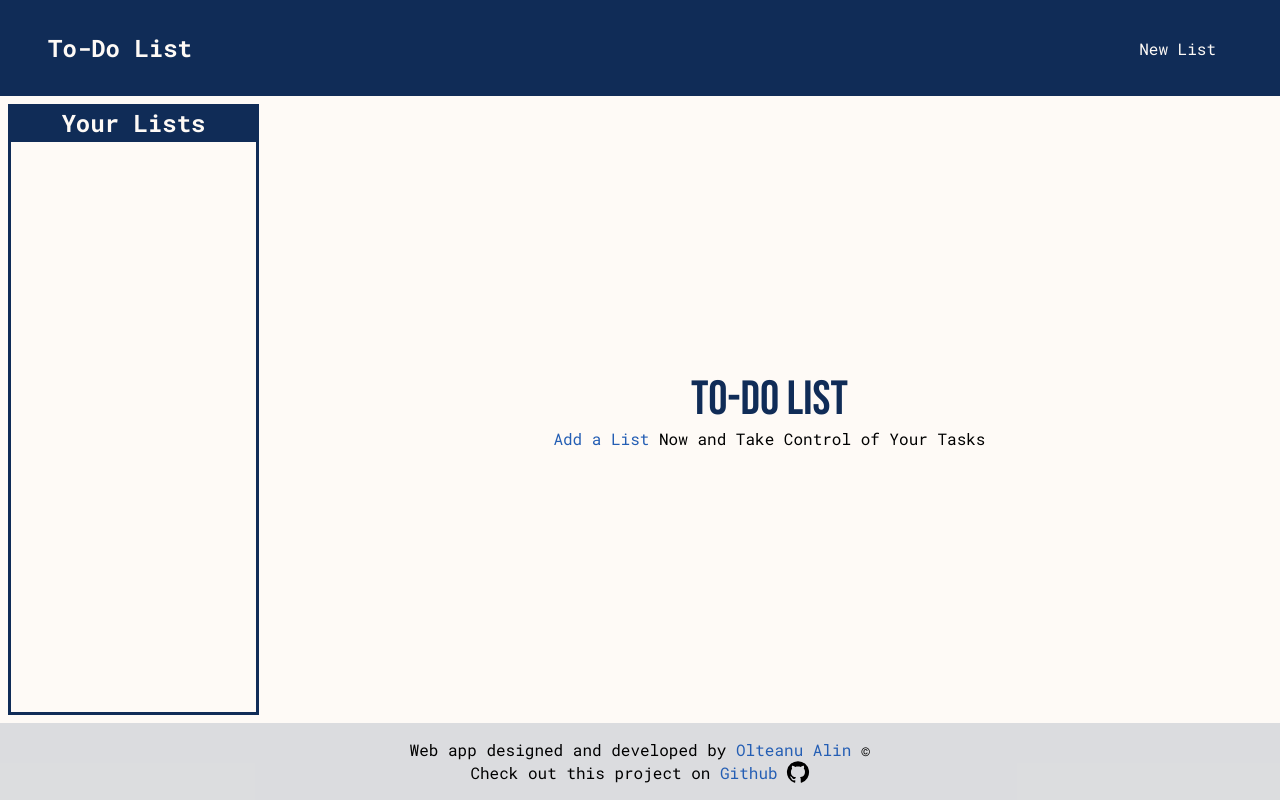
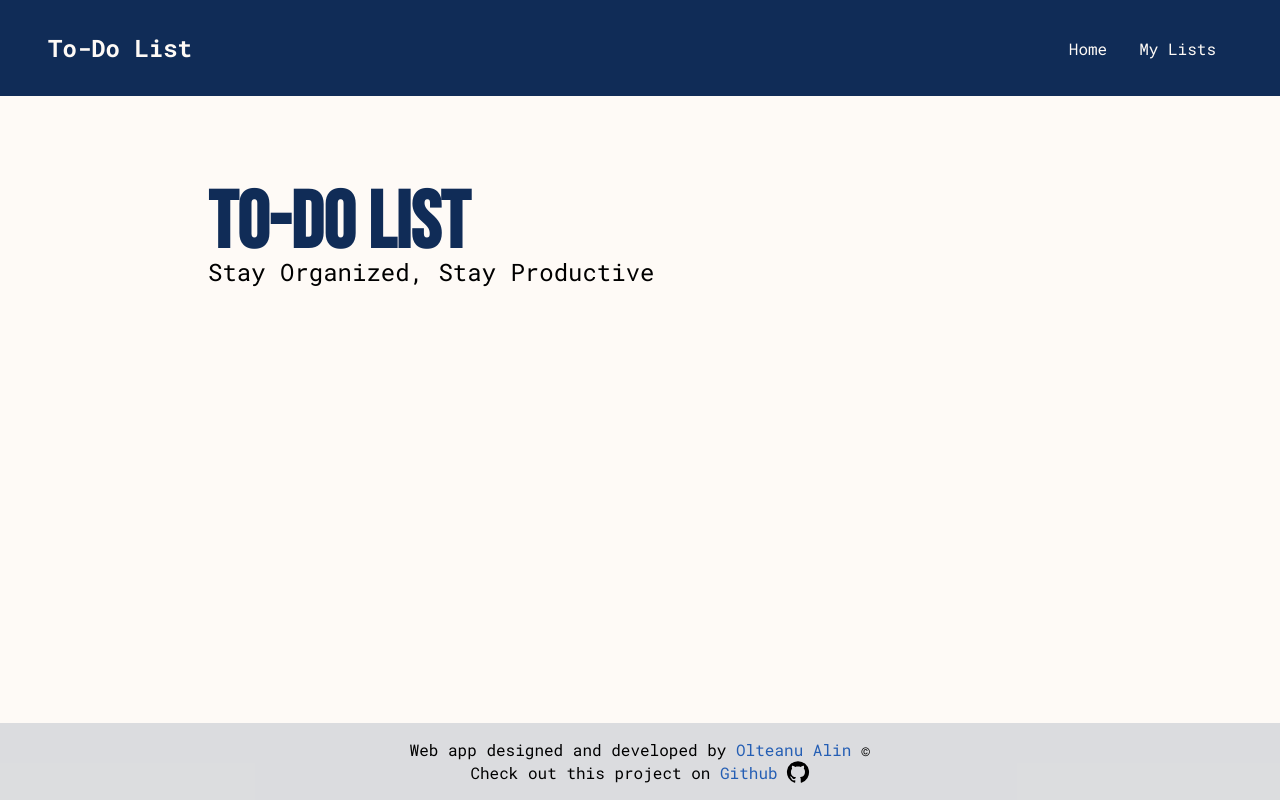
Before and after one commit to alin1k/React-ToDoList, a React (Create React App) app: page / in a window 1280 px wide. Built offline with nearby package versions, Linux system fonts and the light colour scheme.

Commit message:
Added home page and not-found page using react-router-dom

```diff
--- a/package.json
+++ b/package.json
@@ -14,6 +14,7 @@
     "react": "^18.3.1",
     "react-dom": "^18.3.1",
     "react-redux": "^9.1.2",
+    "react-router-dom": "^6.25.1",
     "react-scripts": "5.0.1",
     "sweetalert2": "^11.12.3",
     "web-vitals": "^2.1.4"
--- a/src/App.jsx
+++ b/src/App.jsx
@@ -2,13 +2,24 @@ import NavBar from "./components/NavBar/NavBar";
 import ListGrid from "./components/ListGrid/ListGrid";
 import Footer from "./components/Footer/Footer";
 import "./App.css"
+import { BrowserRouter, Route, Routes } from "react-router-dom";
+import Home from "./components/Home/Home";
+import NotFound from "./components/NotFound/NotFound";
 
 function App() {
   return (
     <div className="App">
-      <NavBar/>
-      <ListGrid/>
-      <Footer/>
+      <BrowserRouter>
+        <NavBar/>
+
+        <Routes>
+          <Route path="/" element={<Home/>}/>
+          <Route path="/lists" element={<ListGrid/>}/>
+          <Route path="*" element={<NotFound/>}/>
+        </Routes>
+
+        <Footer/>
+      </BrowserRouter>
     </div>
   );
 }
--- /dev/null
+++ b/src/components/Home/Home.css
@@ -0,0 +1,18 @@
+@import url('https://fonts.googleapis.com/css2?family=Bebas+Neue&display=swap');
+
+.home{
+  flex: 1;
+  padding: 5rem 13rem;
+}
+
+.home-header{
+  font-family: "Bebas Neue", sans-serif;
+  font-weight: 600;
+  font-size: 5rem;
+  color: #102C57;
+}
+
+.home-subheader{
+  font-weight: 400;
+  margin-top: -1rem;
+}
--- /dev/null
+++ b/src/components/Home/Home.jsx
@@ -0,0 +1,14 @@
+import React from 'react'
+import "./Home.css"
+// import { Link } from 'react-router-dom'
+
+function Home() {
+  return (
+    <div className="home">
+      <h1 className='home-header'>To-Do List</h1>
+      <h2 className='home-subheader'>Stay Organized, Stay Productive</h2>
+    </div>
+  )
+}
+
+export default Home
--- a/src/components/ListGrid/ListGrid.jsx
+++ b/src/components/ListGrid/ListGrid.jsx
@@ -39,7 +39,7 @@ function ListGrid() {
         </div>
         :
         <div className="headerContainer">
-          <h1 className="header">TO-DO LIST</h1>
+          <h1 className="header">MY TO-DO LISTS</h1>
           <p>
             <span className="addListLink" onClick={()=>{dispatch(addList())}}>Add a List </span>
             Now and Take Control of Your Tasks
--- a/src/components/NavBar/NavBar.css
+++ b/src/components/NavBar/NavBar.css
@@ -16,13 +16,13 @@ nav ul{
   align-items: center;
 }
 
-nav li{
+nav li a{
   padding: 0 1rem;
-  color: #FEFAF6;
+  color: #FEFAF6 !important;
 }
 
-nav li:hover{
-  color: #DAC0A3;
+nav li a:hover{
+  color: #DAC0A3 !important;
   cursor: pointer;
 }
 
--- a/src/components/NavBar/NavBar.jsx
+++ b/src/components/NavBar/NavBar.jsx
@@ -1,20 +1,15 @@
-import { useDispatch } from "react-redux";
+import { Link } from "react-router-dom";
 import "./NavBar.css"
-import { addList } from "../../redux/lists/listsSlice";
 
 function NavBar() {
 
-  const disptch = useDispatch();
 
   return(
     <nav>
       <h1>To-Do List</h1>
       <ul>
-        <li onClick={()=>{
-           disptch(addList());
-        }}>
-          New List
-        </li>
+        <li><Link to="/">Home</Link></li>
+        <li><Link to="/lists">My Lists</Link></li>
       </ul>
     </nav>
   )
--- /dev/null
+++ b/src/components/NotFound/NotFound.css
@@ -0,0 +1,16 @@
+.not-found-container{
+  flex: 1;
+  width: 100%;
+  align-content: center;
+  text-align: center;
+  color: #102C57;
+}
+
+.not-found-container>*{
+  display: block;
+}
+
+.not-found-icon{
+  width: 5rem !important;
+  height: 5rem !important;
+}
--- /dev/null
+++ b/src/components/NotFound/NotFound.jsx
@@ -0,0 +1,14 @@
+import React from 'react'
+import "./NotFound.css"
+import SentimentVeryDissatisfiedIcon from '@mui/icons-material/SentimentVeryDissatisfied';
+
+function NotFound() {
+  return (
+    <div className='not-found-container'>
+      <SentimentVeryDissatisfiedIcon className='not-found-icon'/>
+      <h1>The page you are looking for does not exist</h1>
+    </div>
+  )
+}
+
+export default NotFound
```
Also changed, not shown: 2 other files (tests, documents, lock files or other folders).
